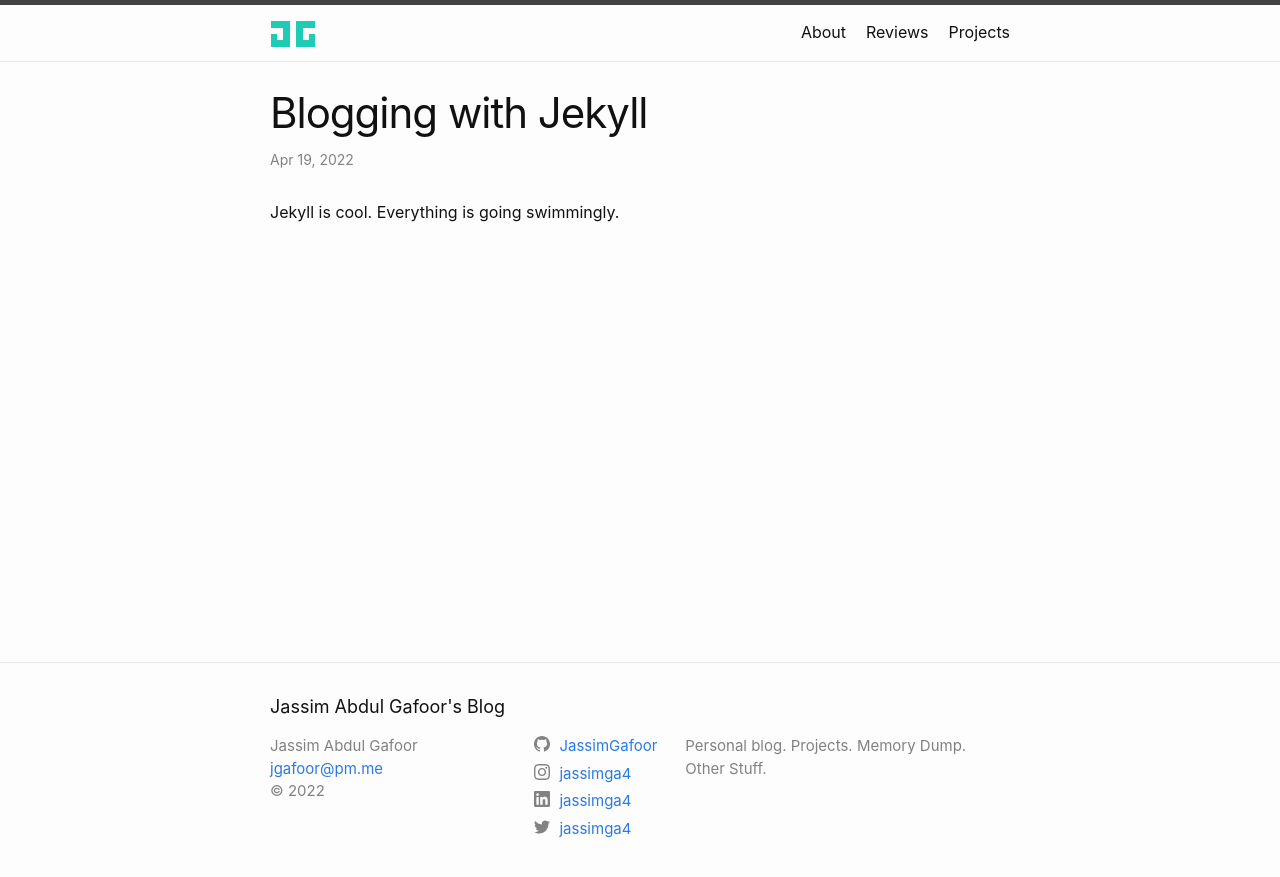
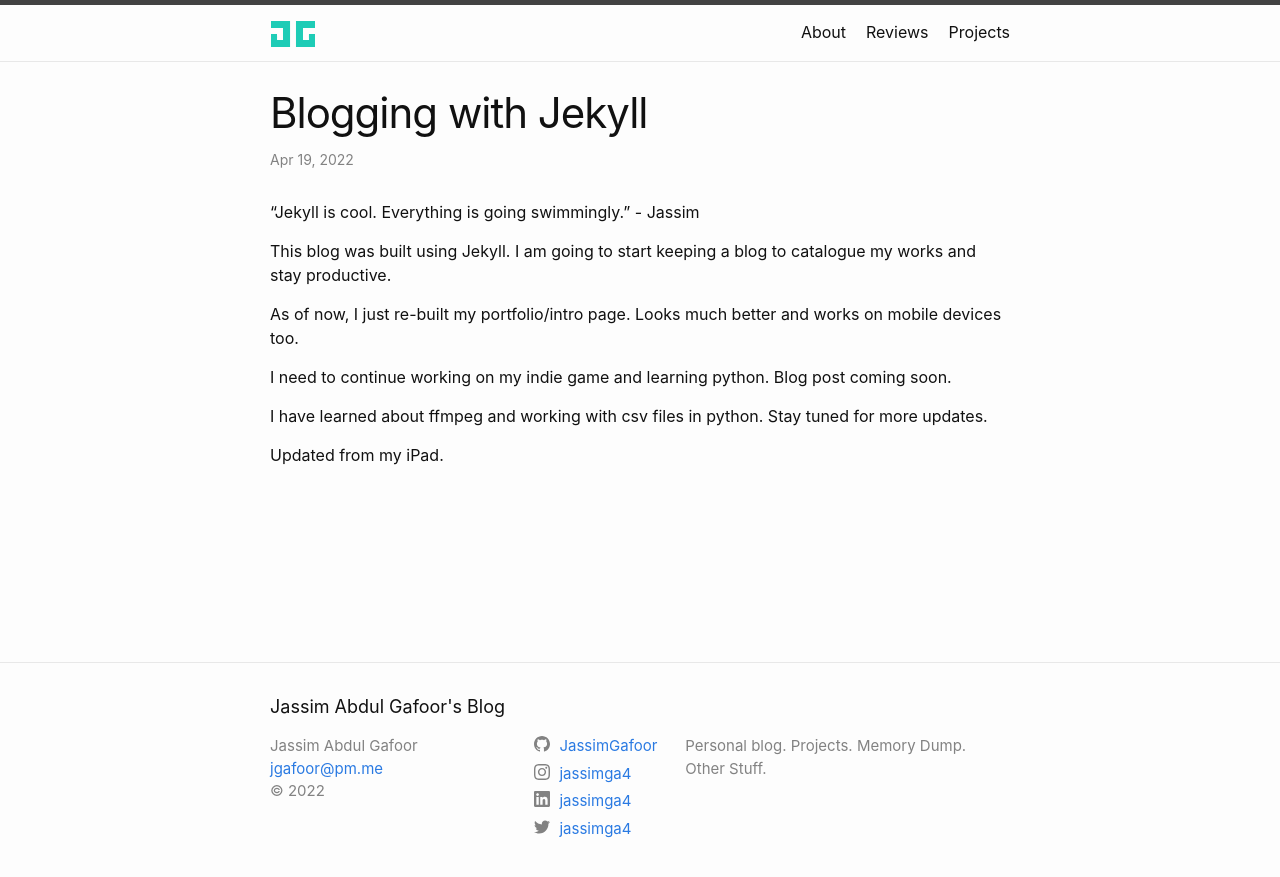
Before and after one commit to jassimga4/blog, a Jekyll site: the page built from blog-Projects/_posts/2022-04-20-Setting up the Blog.md, in a window 1280 px wide. Shown: the top 877 px of the page. Built offline with Jekyll 4.4.1, drawn with Linux system fonts in a browser that asks for light colours.

Commit message:
updated posts from ipad
Ipad post edited eith working copy

```diff
--- a/blog-Projects/_posts/2022-04-20-Setting up the Blog.md
+++ b/blog-Projects/_posts/2022-04-20-Setting up the Blog.md
@@ -5,4 +5,15 @@ date:   2022-04-19 03:02:60 -0700
 category: pp
 youtubeId:
 ---
-Jekyll is cool. Everything is going swimmingly.
+
+“Jekyll is cool. Everything is going swimmingly.” - Jassim
+
+This blog was built using Jekyll. I am going to start keeping a blog to catalogue my works and stay productive.
+
+As of now, I just re-built my portfolio/intro page. Looks much better and works on mobile devices too.
+
+I need to continue working on my indie game and learning python. Blog post coming soon.
+
+I have learned about ffmpeg and working with csv files in python. Stay tuned for more updates.
+
+Updated from my iPad.
```
Also changed, not shown: blog-Projects/_posts/2022-04-19-firstnewpost.md (+4 -0 lines).
